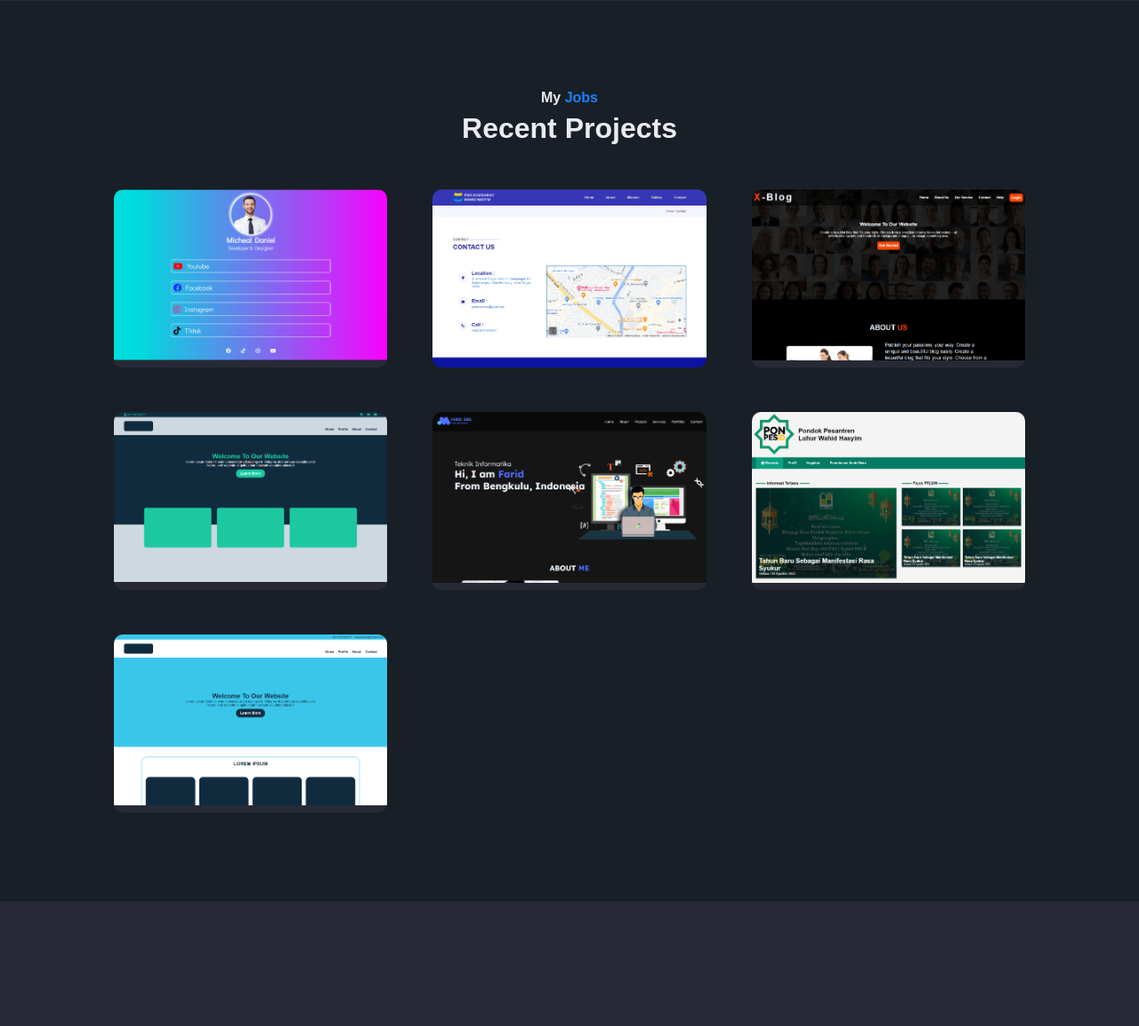
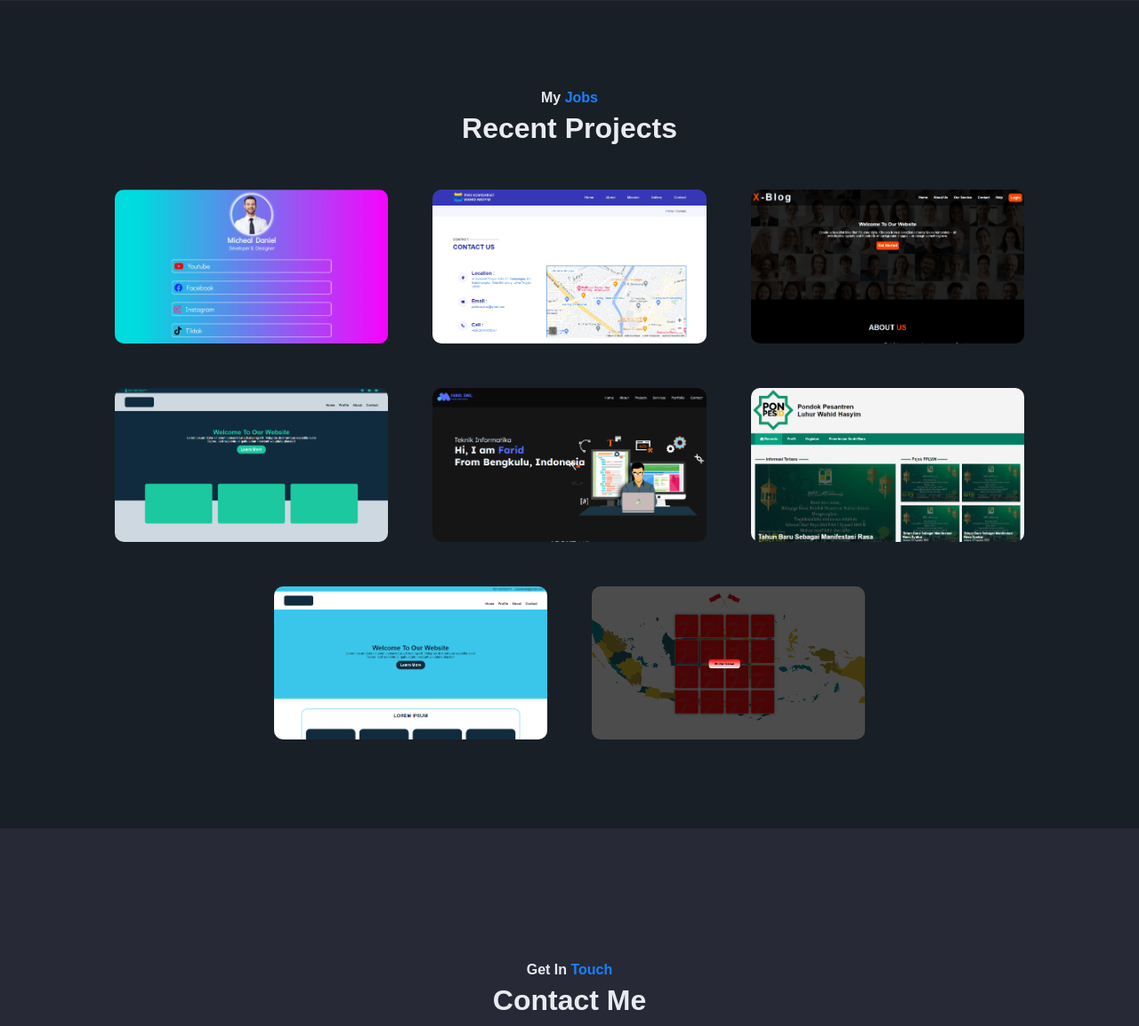
Before and after one commit to faridSunanda/faridsunanda.github.io, a PHP site: page / in a window 1280 px wide. Shown: the part 2971-4124 px from the top of the page at 89% size. Run offline with PHP 8.4, Linux system fonts and the light colour scheme; some libraries are stand-ins or nearby versions.

Commit message:
New Project Memory Game

```diff
--- a/index.html
+++ b/index.html
@@ -215,6 +215,15 @@
                         <a href="https://faridsunanda.github.io/mock-up-two/" target="_blank"><p>View Demo <i class="fa-solid fa-arrow-up-right-from-square"></i></p></a>
                     </div>
                 </div>
+                <div class="project-item" data-aos="fade-up" data-aos-duration="1200">
+                    <img src="img/Memory-Game.png" alt="Image">
+                    <div class="image-desc">
+                        <p>Game Web</p>
+                        <h4>Memory Game</h4>
+                        <a href="https://faridsunanda.github.io/memory-game/" target="_blank"><p>View Demo <i class="fa-solid fa-arrow-up-right-from-square"></i></p></a>
+                    </div>
+                </div>
+
             </div>
         </div>
     </section>
--- a/style.css
+++ b/style.css
@@ -311,19 +311,23 @@
         .project .project-parent{
             width: 100%;
             display: flex;
-            justify-content: space-between;
+            justify-content: center;
             flex-wrap: wrap;
             margin-top: 50px;
             gap: 50px;
         }
         .project .project-parent .project-item{
             width: 30%;
-            height: 200px;
             text-align: center;
             border-radius: 10px;
             background-color: #272a36;
             overflow: hidden;
             position: relative;
+            object-fit: fill;
+            aspect-ratio: 16/9;
+        }
+        .project .project-parent .project-item img{
+            object-fit: cover;
         }
         .project .project-parent .project-item .image-desc{
             position: absolute;
```
Also changed, not shown: img/Memory-Game.png (added).
